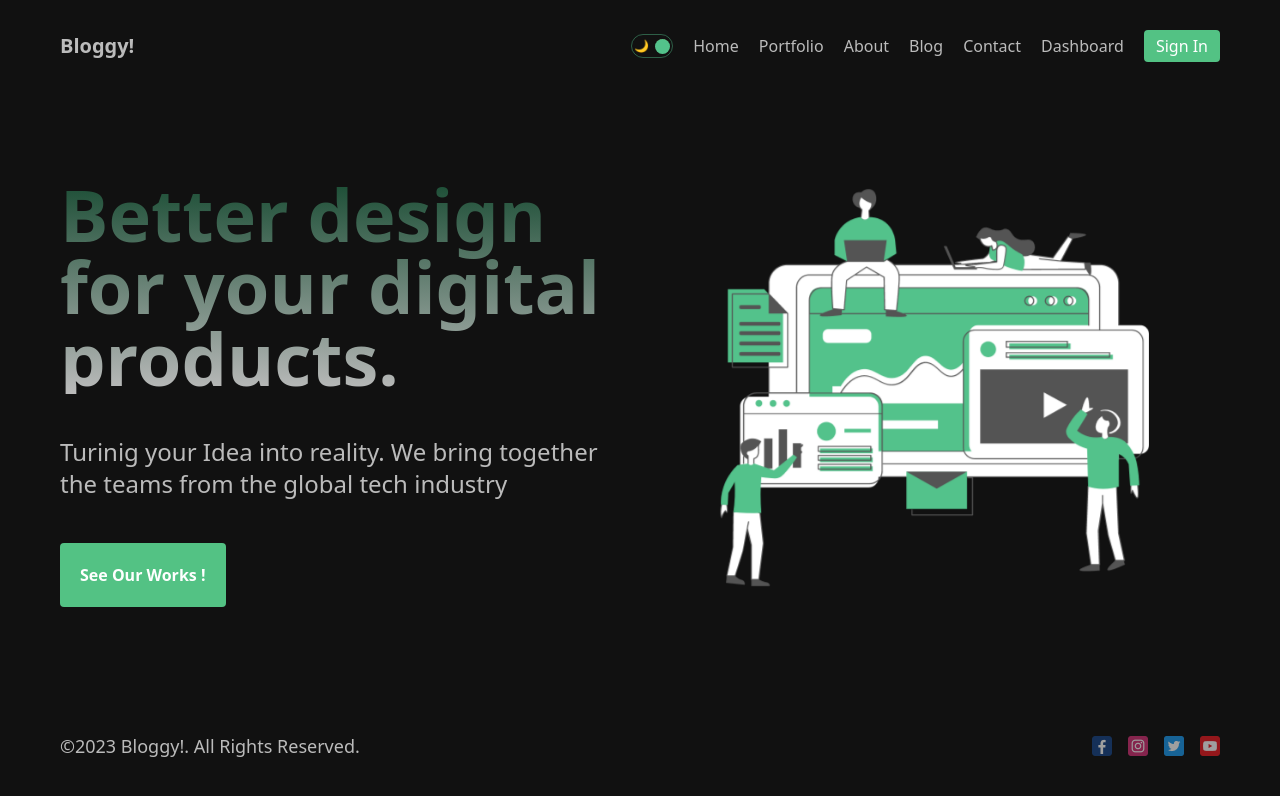
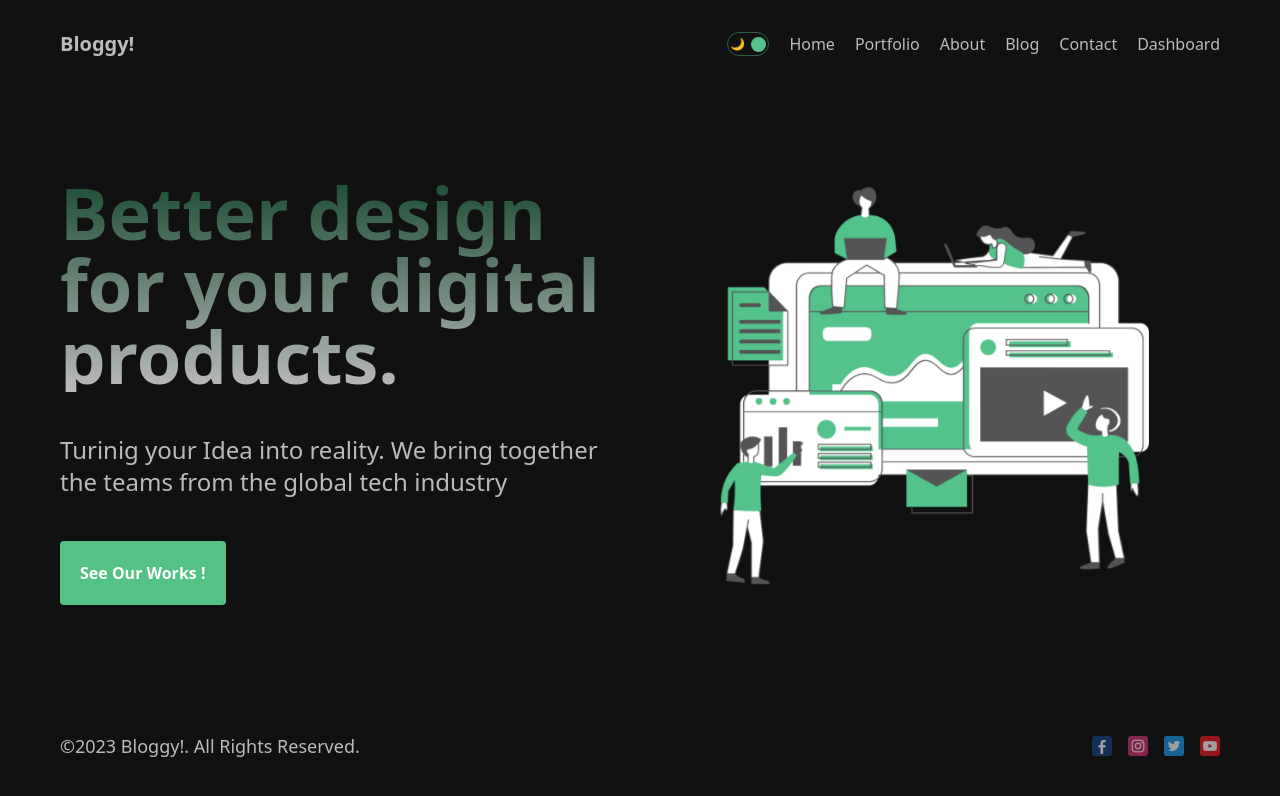
Before and after one commit to amrelskhawy/BlogAppWithNextJS, a Next.js app: page / in a window 1280 px wide. Shown: the top 796 px of the page. Built offline with nearby package versions, Linux system fonts and the light colour scheme; no server answers.

Commit message:
Adds SignOut Btn if the website isn't authenticated

```diff
--- a/src/components/Navbar.jsx
+++ b/src/components/Navbar.jsx
@@ -56,19 +56,10 @@ const Navbar = () => {
           </Link>
         ))}
         {
-          status === "unauthenticated" ?
-              <button
-                  onClick={() =>
-                      router.push('/dashboard/login')
-                    }
-                  className='p-1 bg-[#53c284] text-white
-                    cursor-pointer rounded px-3 '>
-                Sign In
-              </button>
-              :<button
+          status === "authenticated" && <button
                   onClick={() => signOut()}
                   className='p-1 bg-[#53c284] text-white
-          cursor-pointer rounded px-3 '>
+                      cursor-pointer rounded px-3 '>
                 Logout
               </button>
         }
```
